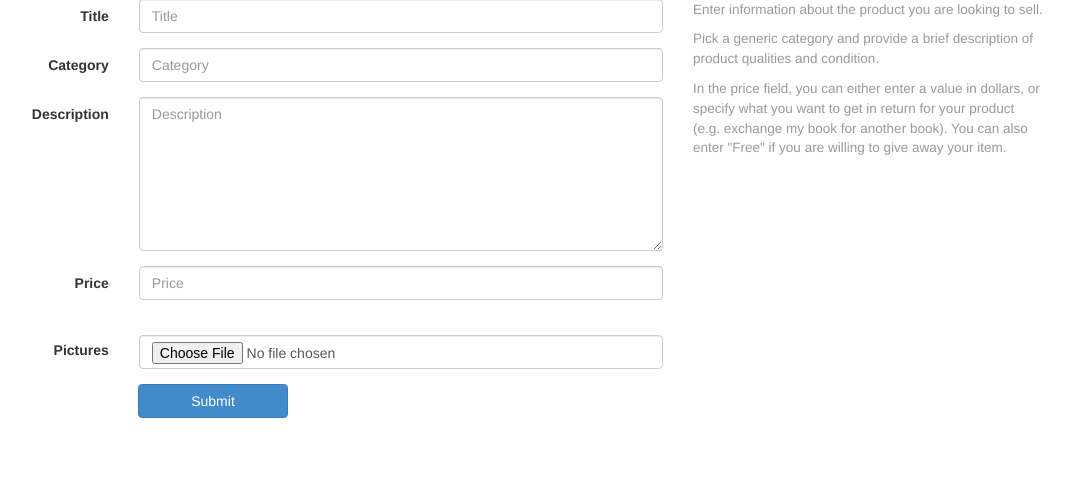
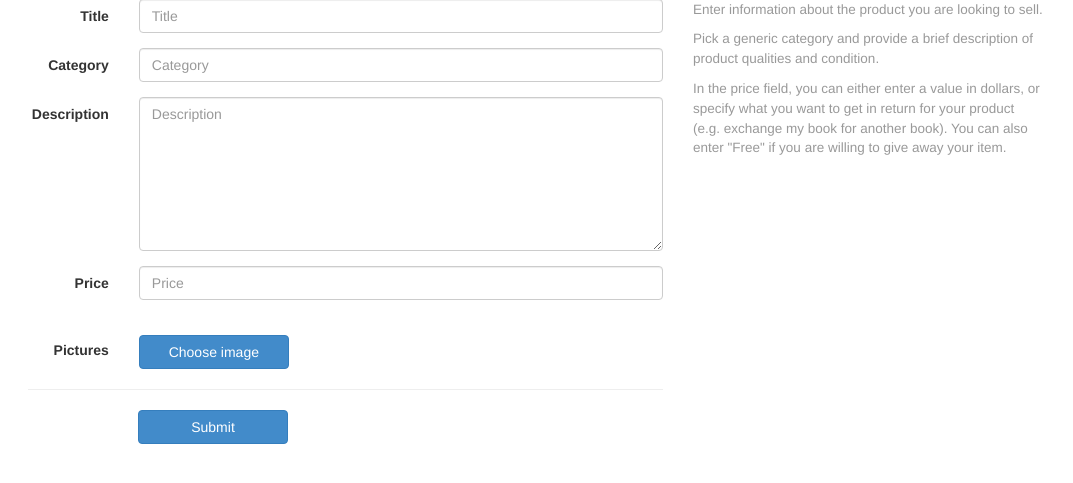
Before and after one commit to vlyubin/tradein, a Flask app: template app/templates/sell.html in a window 1280 px wide. Shown: the part 193-676 px from the top of the page, without its empty margins (107-1180 px from the left). Run offline with Flask 2, Linux system fonts and the light colour scheme; the template is opened without the code that fills it, so the values that code supplies are empty; some libraries are stand-ins or nearby versions.

Commit message:
Hacky solution for making choose image in /sell beautiful. StackOverflow FTW

```diff
--- a/app/static/css/common.css
+++ b/app/static/css/common.css
@@ -47,7 +47,7 @@
 }
 
 #errorLabel {
-    color: red;
+    color: #bf0000;
     padding-left: 110px;
 }
 
@@ -84,3 +84,15 @@ img.homepage {
 .homepageProductTitle {
     margin-top: 10px;
 }
+
+#imageUpload {
+    position: absolute;
+    width: 150px;
+    opacity: 0;
+    -moz-opacity: 0;
+    filter: alpha(opacity=0);
+}
+
+#chooseImg {
+    width: 150px;
+}
--- a/app/static/js/sell.js
+++ b/app/static/js/sell.js
@@ -7,6 +7,10 @@ $(document).ready(function(){
 	$(".form-control").focus(function() {
 		$("#errorLabel").hide();
 	});
+
+	//$("#chooseImg").click(function() {
+	//	$("#imageUpload").click();
+	//});
 
 	$("#submitButton").click(function(){
 
--- a/app/templates/sell.html
+++ b/app/templates/sell.html
@@ -49,9 +49,12 @@
 						<div id="thumbnails"></div>
 						<div>&nbsp;</div>
 						<input class="form-control" tabindex="-1" type="file" size="20" id="imageUpload">
+						<a class="btn btn-primary" id="chooseImg">Choose image</a>
 					</div>
 				</div>
 			</form>
+
+			<hr>
 
 			<h4 id="errorLabel" style="display:none;"></h4>
 			<a class="btn btn-primary" id="submitButton">Submit</a>
```
